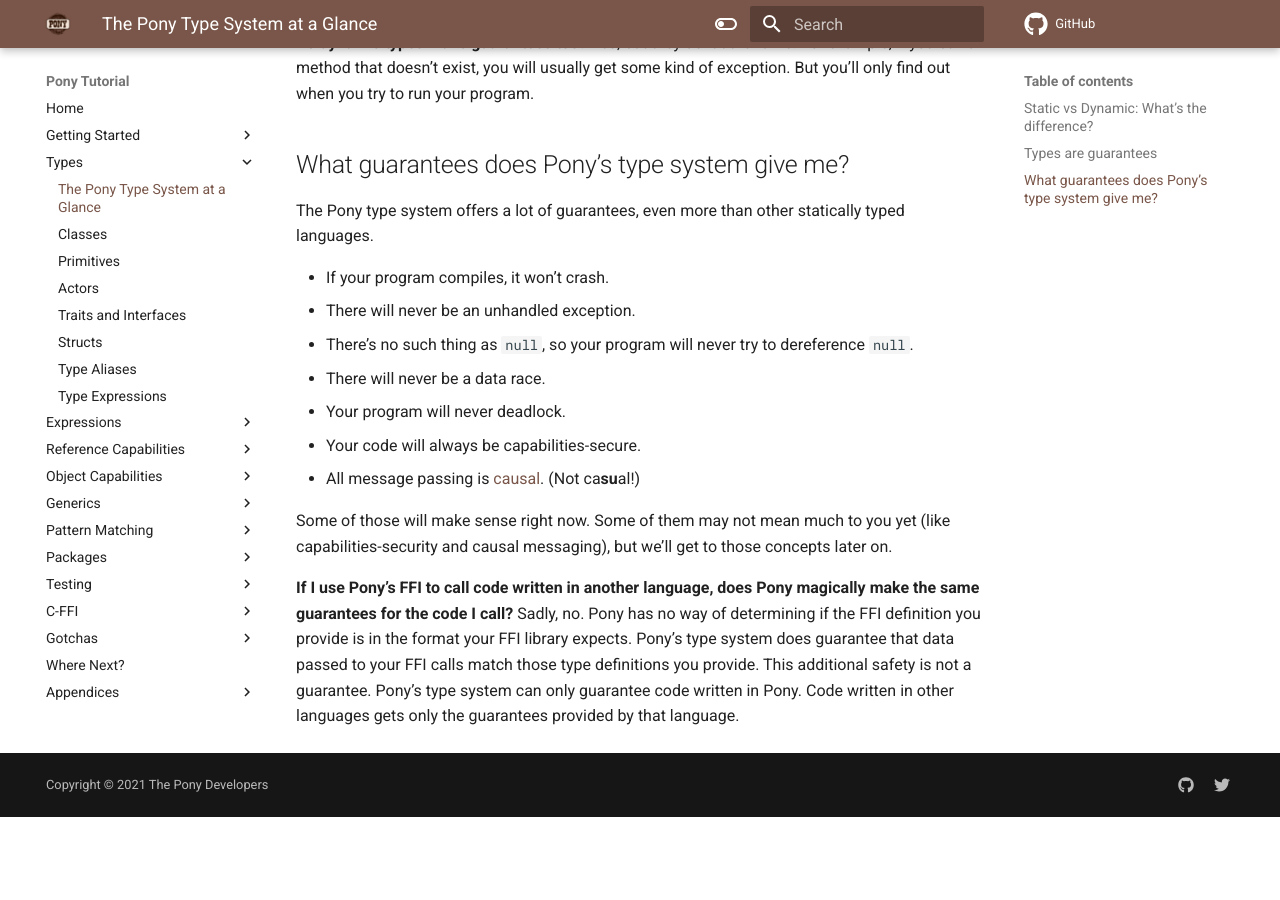
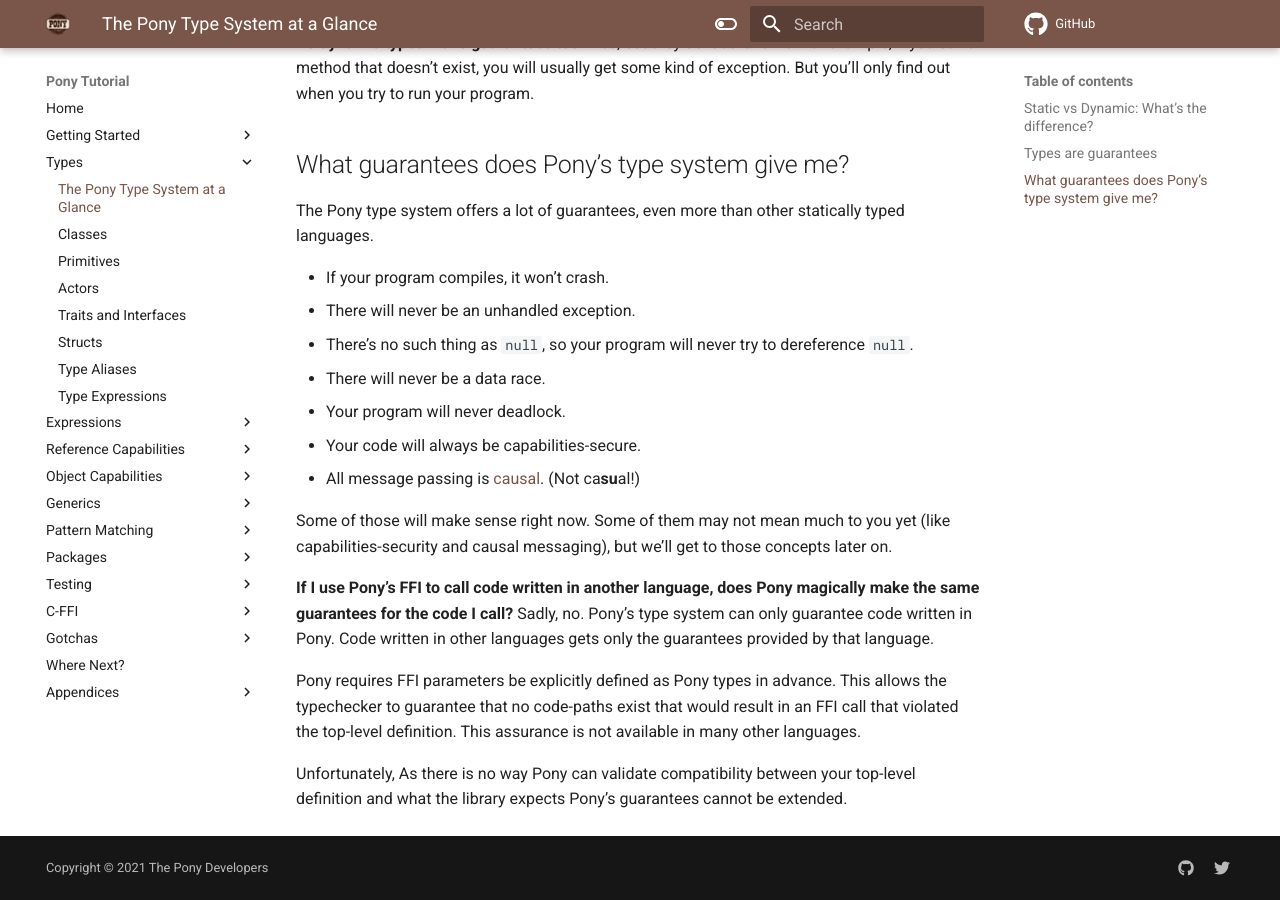
Before and after one commit to ponylang/pony-tutorial, an MkDocs documentation site: the page built from docs/types/at-a-glance.md, in a window 1280 px wide and 900 px high, scrolled down 898 px. Built offline with MkDocs 1.6.1 and Material for MkDocs 9.7.7, drawn with Linux system fonts in a browser that asks for light colours; comment, search, counter and statistics services are not loaded; before the commit the page ends 1715 px from its top, so only the background shows below that.

Commit message:
Revision

```diff
--- a/docs/types/at-a-glance.md
+++ b/docs/types/at-a-glance.md
@@ -35,4 +35,8 @@
 
 Some of those will make sense right now. Some of them may not mean much to you yet (like capabilities-security and causal messaging), but we'll get to those concepts later on.
 
-__If I use Pony's FFI to call code written in another language, does Pony magically make the same guarantees for the code I call?__ Sadly, no. Pony has no way of determining if the FFI definition you provide is in the format your FFI library expects. Pony's type system does guarantee that data passed to your FFI calls match those type definitions you provide. This additional safety is not a guarantee. Pony's type system can only guarantee code written in Pony. Code written in other languages gets only the guarantees provided by that language.
+__If I use Pony's FFI to call code written in another language, does Pony magically make the same guarantees for the code I call?__ Sadly, no. Pony's type system can only guarantee code written in Pony. Code written in other languages gets only the guarantees provided by that language.
+
+Pony requires FFI parameters be explicitly defined as Pony types in advance. This allows the typechecker to guarantee that no code-paths exist that would result in an FFI call that violated the top-level definition. This assurance is not available in many other languages.
+
+Unfortunately, As there is no way Pony can validate compatibility between your top-level definition and what the library expects Pony's guarantees cannot be extended.
```
